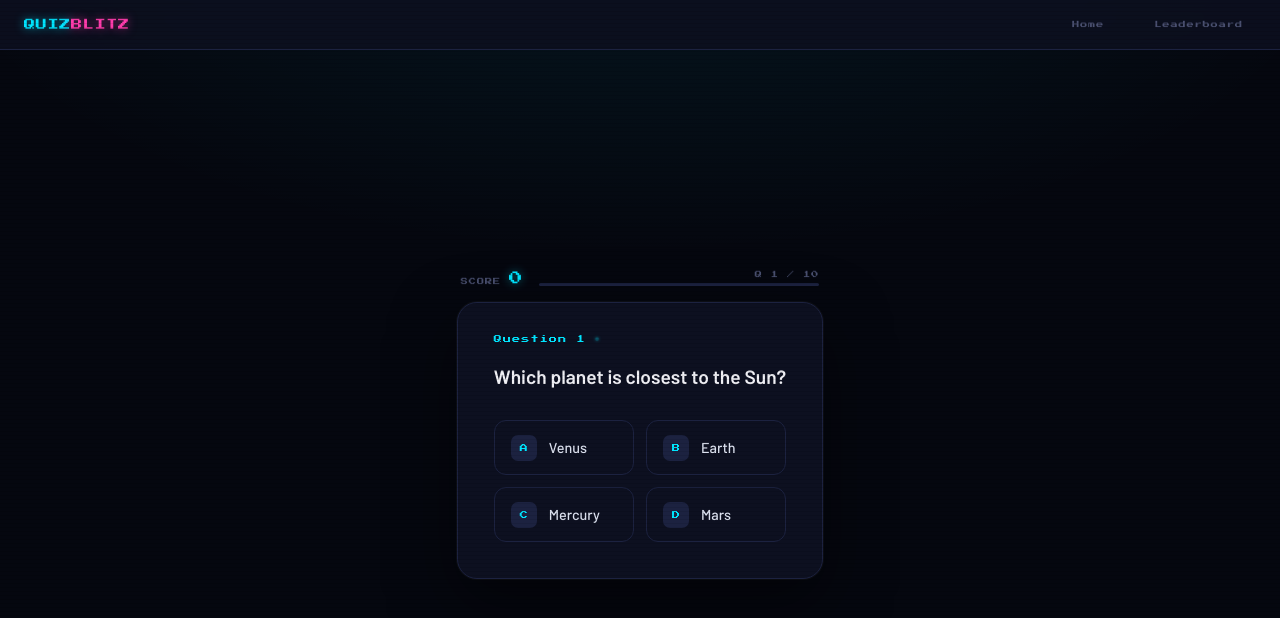
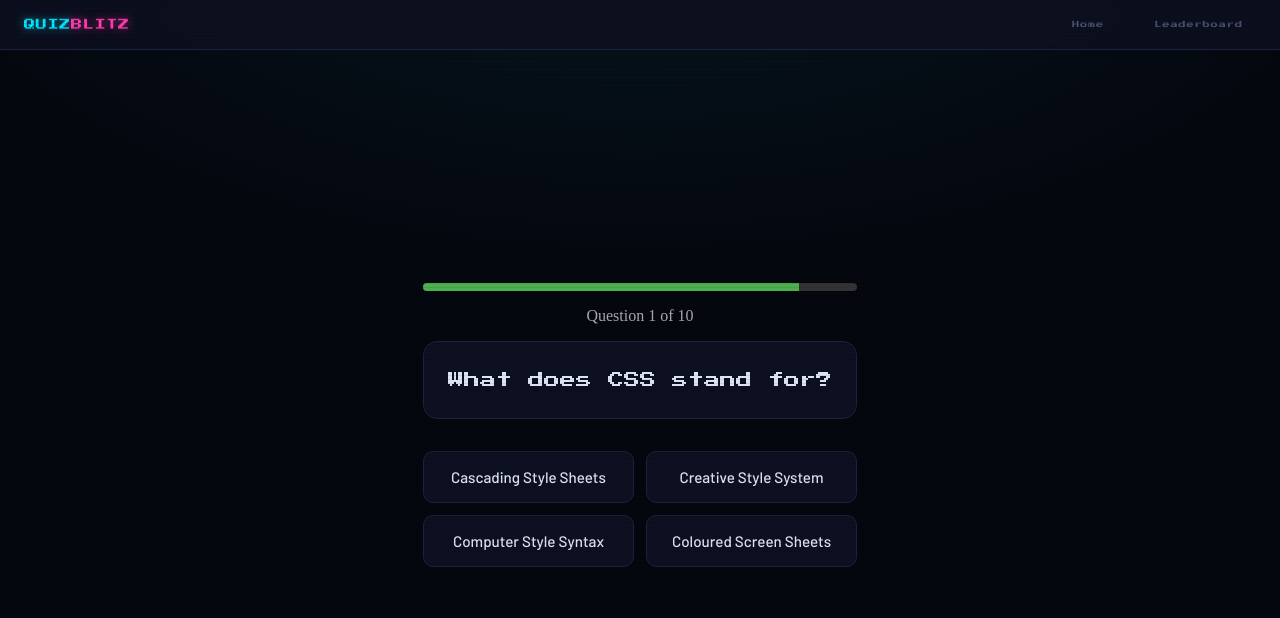
Before and after one commit to ChrisGibbs74/quizblitz, a Vue app: page / in a window 1280 px wide. Both pictures are taken after a click on the button "INSERT COIN". Shown: the top 618 px of the page. Built offline with nearby package versions, Linux system fonts and the light colour scheme.

Commit message:
Entire Week 7 Part 2

```diff
--- a/src/components/QuestionCard.vue
+++ b/src/components/QuestionCard.vue
@@ -1,102 +1,56 @@
 <template>
-  <div class="qcard-wrap">
-
-    <!-- HUD bar -->
-    <div class="hud">
-      <div class="hud-score">
-        <span class="hud-label">SCORE</span>
-        <span class="hud-val">{{ score }}</span>
-      </div>
-      <div class="hud-progress">
-        <span class="hud-label">Q {{ current }} / {{ total }}</span>
-        <div class="progress-track">
-          <div class="progress-fill" :style="{ width: progressPct + '%' }" />
-        </div>
-      </div>
-    </div>
-
-    <!-- Card -->
   <div class="question-card">
-      <div class="question-header">
-        <span class="question-label">Question {{ current }}</span>
-        <div class="question-pulse" />
-      </div>
-
     <p class="question-text">{{ question.question }}</p>
-
-      <div class="answers-grid">
+    <div class="answers">
       <button
         v-for="(answer, index) in question.answers"
         :key="index"
-          class="answer-btn"
-          :class="{
-            'answer-correct': answered && index === question.correct,
-            'answer-wrong':   answered && index === selectedIndex && index !== question.correct,
-            'answer-idle':    answered && index !== question.correct && index !== selectedIndex,
-          }"
-          :disabled="answered"
-          @click="handleAnswer(index)"
+        :class="buttonClass(index)"
+        :disabled="selectedAnswer !== null"
+        @click="selectAnswer(index)"
       >
-          <span class="answer-letter">{{ letters[index] }}</span>
-          <span class="answer-text">{{ answer }}</span>
+        {{ answer }}
       </button>
     </div>
-    </div>
-
   </div>
 </template>
 
 <script>
 export default {
   name: 'QuestionCard',
-
   props: {
-    question: { type: Object,  required: true },
-    current:  { type: Number,  default: 1 },
-    total:    { type: Number,  default: 10 },
-    score:    { type: Number,  default: 0 },
+    question: {
+      type: Object,
+      required: true,
     },
-
-  emits: ['answer'],
-
-  data() {
-    return {
-      answered:      false,
-      selectedIndex: null,
-      letters:       ['A', 'B', 'C', 'D'],
-    }
-  },
-
-  computed: {
-    progressPct() {
-      return ((this.current - 1) / this.total) * 100
+    selectedAnswer: {
+      type: Number,
+      default: null,
     },
   },
-
+  emits: ['answer'],
   methods: {
-    handleAnswer(index) {
-      if (this.answered) return
-      this.answered      = true
-      this.selectedIndex = index
-      const isCorrect    = index === this.question.correct
-
-      setTimeout(() => {
-        this.$emit('answer', isCorrect)
-        this.answered      = false
-        this.selectedIndex = null
-      }, 1000)
+    selectAnswer(index) {
+      if (this.selectedAnswer !== null) return
+      this.$emit('answer', index)
+    },
+    buttonClass(index) {
+      if (this.selectedAnswer === null) return ''
+      if (index === this.question.correct) return 'correct'
+      if (index === this.selectedAnswer) return 'wrong'
+      return ''
     },
   },
 }
 </script>
 
 <style scoped>
-.qcard-wrap {
+.question-card {
   width: 100%;
-  max-width: 640px;
+  max-width: 580px;
   display: flex;
   flex-direction: column;
-  gap: 1rem;
+  gap: 2rem;
   animation: fadeUp 0.4s ease both;
 }
 
@@ -105,200 +59,64 @@ export default {
   to   { opacity: 1; transform: translateY(0); }
 }
 
-/* ── HUD ──────────────────────────────────────────── */
-.hud {
-  display: flex;
-  align-items: center;
-  justify-content: space-between;
-  gap: 1rem;
-  padding: 0 0.25rem;
+.question-text {
+  font-family: var(--font-head);
+  font-size: clamp(0.7rem, 2.5vw, 1rem);
+  color: var(--text);
+  line-height: 1.8;
+  text-align: center;
+  padding: 1.5rem;
+  background: var(--surface);
+  border: 1px solid var(--border);
+  border-radius: 14px;
 }
 
-.hud-score {
-  display: flex;
-  align-items: baseline;
-  gap: 0.5rem;
-}
-
-.hud-label {
-  font-family: var(--font-head);
-  font-size: 0.45rem;
-  color: var(--muted);
-  letter-spacing: 0.12em;
-}
-
-.hud-val {
-  font-family: var(--font-head);
-  font-size: 0.85rem;
-  color: var(--accent);
-  text-shadow: 0 0 10px rgba(0,229,255,0.5);
-}
-
-.hud-progress {
-  flex: 1;
-  display: flex;
-  flex-direction: column;
-  align-items: flex-end;
-  gap: 0.35rem;
-}
-
-.progress-track {
-  width: 100%;
-  height: 3px;
-  background: var(--border);
-  border-radius: 99px;
-  overflow: hidden;
-}
-
-.progress-fill {
-  height: 100%;
-  background: linear-gradient(90deg, var(--accent), var(--accent2));
-  border-radius: 99px;
-  transition: width 0.4s ease;
-  box-shadow: 0 0 8px rgba(0,229,255,0.6);
-}
-
-/* ── Card ─────────────────────────────────────────── */
-.question-card {
-  background: var(--surface);
-  border: 1px solid var(--border);
-  border-radius: 20px;
-  padding: 2rem 2.25rem 2.25rem;
-  box-shadow:
-    0 0 0 1px rgba(255,255,255,0.03),
-    0 24px 64px rgba(0,0,0,0.5);
-}
-
-/* ── Header ───────────────────────────────────────── */
-.question-header {
-  display: flex;
-  align-items: center;
-  gap: 0.5rem;
-  margin-bottom: 1.25rem;
-}
-
-.question-label {
-  font-family: var(--font-head);
-  font-size: 0.5rem;
-  letter-spacing: 0.15em;
-  color: var(--accent);
-}
-
-.question-pulse {
-  width: 6px;
-  height: 6px;
-  border-radius: 50%;
-  background: var(--accent);
-  box-shadow: 0 0 6px var(--accent);
-  animation: pulse 1.8s ease-in-out infinite;
-}
-
-@keyframes pulse {
-  0%, 100% { opacity: 1; transform: scale(1); }
-  50%       { opacity: 0.3; transform: scale(0.6); }
-}
-
-/* ── Question text ────────────────────────────────── */
-.question-text {
-  font-family: var(--font-body);
-  font-size: 1.2rem;
-  font-weight: 600;
-  color: #f0f0f5;
-  line-height: 1.5;
-  margin: 0 0 1.75rem;
-}
-
-/* ── Answers ──────────────────────────────────────── */
-.answers-grid {
+.answers {
   display: grid;
   grid-template-columns: 1fr 1fr;
   gap: 0.75rem;
 }
 
-.answer-btn {
-  display: flex;
-  align-items: center;
-  gap: 0.75rem;
-  padding: 0.85rem 1rem;
-  background: #0d1020;
+button {
+  padding: 1rem;
+  background: var(--surface);
   border: 1px solid var(--border);
-  border-radius: 12px;
+  border-radius: 10px;
   color: var(--text);
   font-family: var(--font-body);
-  font-size: 0.9rem;
+  font-size: 0.95rem;
   font-weight: 500;
-  text-align: left;
   cursor: pointer;
-  transition: background 0.15s, border-color 0.15s, color 0.15s, transform 0.1s, box-shadow 0.15s;
+  transition: border-color 0.15s ease, box-shadow 0.15s ease, transform 0.1s ease;
+  text-align: center;
 }
 
-.answer-btn:not(:disabled):hover {
-  background: #141828;
+button:hover:not(:disabled) {
   border-color: var(--accent);
-  color: #fff;
-  transform: translateY(-1px);
-  box-shadow: 0 6px 20px rgba(0,229,255,0.15);
+  box-shadow: 0 0 16px rgba(0, 229, 255, 0.2);
+  transform: translateY(-2px);
 }
 
-.answer-btn:not(:disabled):active { transform: translateY(0); }
-.answer-btn:disabled { cursor: not-allowed; }
-
-.answer-letter {
-  display: inline-flex;
-  align-items: center;
-  justify-content: center;
-  width: 26px;
-  height: 26px;
-  flex-shrink: 0;
-  border-radius: 7px;
-  background: var(--border);
-  font-family: var(--font-head);
-  font-size: 0.5rem;
-  color: var(--accent);
-  transition: background 0.15s, color 0.15s;
+button:active:not(:disabled) {
+  transform: translateY(0);
 }
 
-/* ── Correct ──────────────────────────────────────── */
-.answer-correct {
-  background: #021f0f !important;
-  border-color: var(--correct) !important;
-  color: var(--correct) !important;
-  box-shadow: 0 0 20px rgba(0,255,153,0.2) !important;
-  animation: pop 0.25s ease;
-}
-.answer-correct .answer-letter { background: var(--correct); color: #021f0f; }
-
-/* ── Wrong ────────────────────────────────────────── */
-.answer-wrong {
-  background: #1f0202 !important;
-  border-color: var(--wrong) !important;
-  color: var(--wrong) !important;
-  box-shadow: 0 0 20px rgba(255,60,60,0.2) !important;
-  animation: shake 0.35s ease;
-}
-.answer-wrong .answer-letter { background: var(--wrong); color: #1f0202; }
-
-/* ── Idle ─────────────────────────────────────────── */
-.answer-idle { opacity: 0.3; }
-
-/* ── Animations ───────────────────────────────────── */
-@keyframes pop {
-  0%   { transform: scale(1); }
-  40%  { transform: scale(1.04); }
-  100% { transform: scale(1); }
+button.correct {
+  background: rgba(0, 255, 153, 0.1);
+  border-color: var(--correct);
+  color: var(--correct);
+  box-shadow: 0 0 20px rgba(0, 255, 153, 0.25);
 }
 
-@keyframes shake {
-  0%, 100% { transform: translateX(0); }
-  20%       { transform: translateX(-5px); }
-  40%       { transform: translateX(5px); }
-  60%       { transform: translateX(-4px); }
-  80%       { transform: translateX(4px); }
+button.wrong {
+  background: rgba(255, 60, 60, 0.1);
+  border-color: var(--wrong);
+  color: var(--wrong);
+  box-shadow: 0 0 20px rgba(255, 60, 60, 0.25);
 }
 
-@media (max-width: 480px) {
-  .answers-grid { grid-template-columns: 1fr; }
-  .question-text { font-size: 1rem; }
-  .question-card { padding: 1.5rem; }
+button:disabled {
+  cursor: not-allowed;
+  opacity: 0.85;
 }
 </style>
--- a/src/router/index.js
+++ b/src/router/index.js
@@ -1,11 +1,11 @@
 import { createRouter, createWebHistory } from 'vue-router'
-import HomeView        from '../views/HomeView.vue'
-import PlayView        from '../views/PlayView.vue'
+import HomeView from '../views/HomeView.vue'
+import PlayView from '../views/PlayView.vue'
 import LeaderboardView from '../views/LeaderboardView.vue'
 
 const routes = [
-  { path: '/',            name: 'home',        component: HomeView },
-  { path: '/play',        name: 'play',        component: PlayView },
+  { path: '/', name: 'home', component: HomeView },
+  { path: '/play', name: 'play', component: PlayView },
   { path: '/leaderboard', name: 'leaderboard', component: LeaderboardView },
 ]
 
@@ -14,10 +14,14 @@ const router = createRouter({
   routes,
 })
 
-// TODO Week 7: replace sessionStorage check with store.gameStarted
-router.beforeEach((to, from) => {
-  if (to.name === 'play' && sessionStorage.getItem('gameStarted') !== 'true') {
-    return { name: 'home' }
+router.beforeEach((to) => {
+  if (to.name === 'play') {
+    return import('../stores/gameStore.js').then(({ useGameStore }) => {
+      const store = useGameStore()
+      if (store.gameState !== 'playing') {
+        return { name: 'home' }
+      }
+    })
   }
 })
 
--- /dev/null
+++ b/src/stores/gameStore.js
@@ -0,0 +1,85 @@
+import { defineStore } from 'pinia'
+import { questions as allQuestions } from '../data/questions.js'
+
+export const useGameStore = defineStore('game', {
+  state: () => ({
+    questions: [],
+    currentIndex: 0,
+    score: 0,
+    selectedAnswer: null,
+    gameState: 'start',   // 'start' | 'playing' | 'end'
+    timeLeft: 15,
+    _timer: null,
+  }),
+
+  getters: {
+    currentQuestion: (state) => state.questions[state.currentIndex] ?? null,
+    progress: (state) => ({
+      current: state.currentIndex + 1,
+      total: state.questions.length,
+    }),
+  },
+
+  actions: {
+    startGame() {
+      this.questions = [...allQuestions]
+      this.currentIndex = 0
+      this.score = 0
+      this.selectedAnswer = null
+      this.gameState = 'playing'
+      this._startTimer()
+    },
+
+    submitAnswer(answerIndex) {
+      if (this.selectedAnswer !== null) return
+      this.selectedAnswer = answerIndex
+      this._stopTimer()
+
+      if (answerIndex === this.currentQuestion.correct) {
+        this.score++
+      }
+
+      setTimeout(() => this._advance(), 1000)
+    },
+
+    resetGame() {
+      this._stopTimer()
+      this.questions = []
+      this.currentIndex = 0
+      this.score = 0
+      this.selectedAnswer = null
+      this.gameState = 'start'
+      this.timeLeft = 15
+    },
+
+    _startTimer() {
+      this.timeLeft = 15
+      this._stopTimer()
+      this._timer = setInterval(() => {
+        this.timeLeft--
+        if (this.timeLeft <= 0) {
+          this._stopTimer()
+          this._advance()
+        }
+      }, 1000)
+    },
+
+    _stopTimer() {
+      if (this._timer) {
+        clearInterval(this._timer)
+        this._timer = null
+      }
+    },
+
+    _advance() {
+      if (this.currentIndex + 1 >= this.questions.length) {
+        this.gameState = 'end'
+        this.selectedAnswer = null
+      } else {
+        this.currentIndex++
+        this.selectedAnswer = null
+        this._startTimer()
+      }
+    },
+  },
+})
--- a/src/views/HomeView.vue
+++ b/src/views/HomeView.vue
@@ -1,16 +1,22 @@
 <template>
-  <StartScreen @start="goToPlay" />
+  <StartScreen @start="startGame" />
 </template>
 
 <script>
+import { useGameStore } from '../stores/gameStore.js'
 import StartScreen from '../components/StartScreen.vue'
 
 export default {
   name: 'HomeView',
   components: { StartScreen },
+
+  setup() {
+    return { store: useGameStore() }
+  },
+
   methods: {
-    goToPlay() {
-      sessionStorage.setItem('gameStarted', 'true')
+    startGame() {
+      this.store.startGame()
       this.$router.push({ name: 'play' })
     },
   },
--- a/src/views/PlayView.vue
+++ b/src/views/PlayView.vue
@@ -1,73 +1,84 @@
 <template>
-  <div>
+  <div class="play-view">
+
+    <div class="timer-bar">
+      <div
+        class="timer-fill"
+        :style="{ width: timerPercent + '%' }"
+        :class="{ urgent: store.timeLeft <= 5 }"
+      ></div>
+    </div>
+
+    <p class="progress">
+      Question {{ store.progress.current }} of {{ store.progress.total }}
+    </p>
+
     <QuestionCard
-      v-if="gameState === 'playing'"
-      :question="questions[currentIndex]"
-      :current="currentIndex + 1"
-      :total="questions.length"
-      :score="score"
-      @answer="handleAnswer"
+      v-if="store.gameState === 'playing' && store.currentQuestion"
+      :question="store.currentQuestion"
+      :selectedAnswer="store.selectedAnswer"
+      @answer="store.submitAnswer"
     />
+
     <ScoreBoard
-      v-else-if="gameState === 'end'"
-      :score="score"
-      :total="questions.length"
-      @restart="resetGame"
+      v-else-if="store.gameState === 'end'"
+      :score="store.score"
+      :total="store.questions.length"
+      @restart="handleRestart"
     />
+
   </div>
 </template>
 
 <script>
+import { useGameStore } from '../stores/gameStore.js'
 import QuestionCard from '../components/QuestionCard.vue'
-import ScoreBoard   from '../components/ScoreBoard.vue'
+import ScoreBoard from '../components/ScoreBoard.vue'
 
 export default {
   name: 'PlayView',
-
   components: { QuestionCard, ScoreBoard },
 
-  data() {
-    return {
-      gameState:    'playing',
-      currentIndex: 0,
-      score:        0,
-      questions: [
-        { question: 'Which planet is closest to the Sun?',            answers: ['Venus', 'Earth', 'Mercury', 'Mars'],                         correct: 2 },
-        { question: 'What is the chemical symbol for gold?',          answers: ['Ag', 'Au', 'Fe', 'Gd'],                                      correct: 1 },
-        { question: 'How many sides does a heptagon have?',           answers: ['5', '6', '8', '7'],                                          correct: 3 },
-        { question: 'Who painted the Mona Lisa?',                     answers: ['Michelangelo', 'Raphael', 'Leonardo da Vinci', 'Caravaggio'], correct: 2 },
-        { question: 'What is the largest ocean on Earth?',            answers: ['Atlantic', 'Indian', 'Arctic', 'Pacific'],                   correct: 3 },
-        { question: 'In which year did the Berlin Wall fall?',        answers: ['1987', '1991', '1989', '1993'],                              correct: 2 },
-        { question: 'What is the speed of light (approx.) in km/s?', answers: ['150,000', '300,000', '450,000', '1,000,000'],                 correct: 1 },
-        { question: 'Which element has atomic number 1?',             answers: ['Helium', 'Oxygen', 'Hydrogen', 'Carbon'],                    correct: 2 },
-        { question: 'What language is Django written in?',            answers: ['Ruby', 'JavaScript', 'Go', 'Python'],                        correct: 3 },
-        { question: 'How many bones are in the adult human body?',    answers: ['196', '206', '216', '226'],                                  correct: 1 },
-      ],
-    }
+  setup() {
+    const store = useGameStore()
+    return { store }
   },
 
-  mounted() {
-    this.startGame()
+  computed: {
+    timerPercent() {
+      return (this.store.timeLeft / 15) * 100
+    },
   },
 
   methods: {
-    startGame() {
-      this.currentIndex = 0
-      this.score        = 0
-      this.gameState    = 'playing'
-    },
-
-    handleAnswer(isCorrect) {
-      if (isCorrect) this.score++
-      this.currentIndex++
-      if (this.currentIndex === this.questions.length) {
-        this.gameState = 'end'
-      }
-    },
-
-    resetGame() {
+    handleRestart() {
+      this.store.resetGame()
       this.$router.push({ name: 'home' })
     },
   },
 }
 </script>
+
+<style scoped>
+.timer-bar {
+  width: 100%;
+  height: 8px;
+  background: #333;
+  border-radius: 4px;
+  margin-bottom: 1rem;
+  overflow: hidden;
+}
+.timer-fill {
+  height: 100%;
+  background: #4caf50;
+  transition: width 0.9s linear;
+}
+.timer-fill.urgent {
+  background: #e53935;
+}
+.progress {
+  text-align: center;
+  color: #aaa;
+  margin-bottom: 1rem;
+}
+</style>
```
Also changed, not shown: src/data/questions.js (+0 -10 lines). Lines whose indentation alone changed are shown as unchanged.
